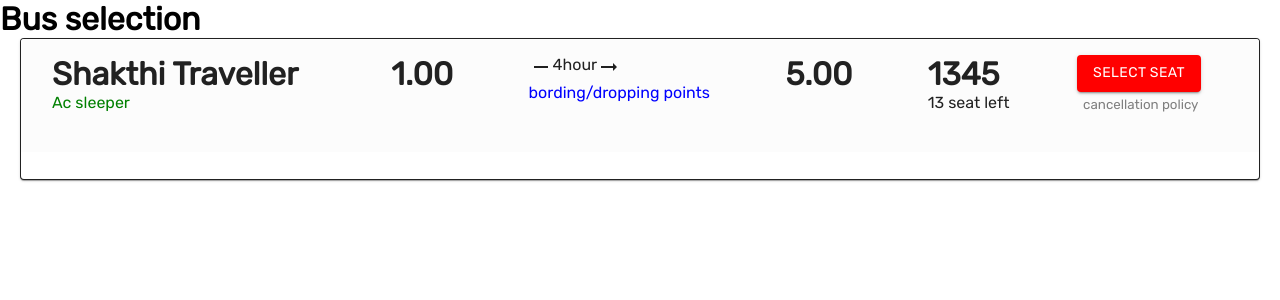
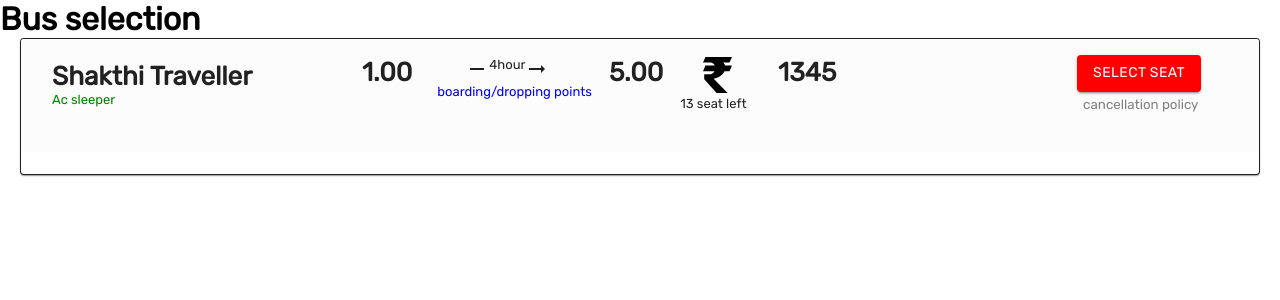
Before and after one commit to kamalgupta97/yatra_clone, a React (Create React App) app in the folder frontend/: page /busselection in a window 1280 px wide. Shown: the top 300 px of the page. Built offline with nearby package versions, Linux system fonts and the light colour scheme.

Commit message:
bus selesction css part updated

```diff
--- a/frontend/src/Pages/BusSelection/BusSelectionCard.jsx
+++ b/frontend/src/Pages/BusSelection/BusSelectionCard.jsx
@@ -8,13 +8,15 @@
 import RemoveIcon from "@material-ui/icons/Remove";
 import { useTheme } from "@material-ui/core/styles";
 import { SeatSelection } from "../SeatSelection/SeatSelection";
+import rupee from '../BusSelection/Images/rupee.svg'
 
 const useStyles = makeStyles((theme) => ({
   root: {
     minWidth: 275,
     border: "1px solid",
-    height: "140px",
+    height: "135px",
     margin: "0 20px",
+    fontSize:"13px",
     "&:hover": {
       boxShadow: "-3px -6px 80px -15px rgba(0,0,0,0.47)",
     },
@@ -33,12 +35,29 @@
     color: "gray",
     marginTop: "4px",
   },
+  Duration_Cont:{
+    display: 'inline-flex',
+    marginLeft:"28px",
+    [theme.breakpoints.down("sm")]: {
+      marginLeft: "0px",
+      marginBottom:"0"
+    },
+  },
+  fair_cont:{
+    display: "inline-flex",
+    width: "50%",
+    justifyContent:"space-around"
+  }
+
 }));
 
 const SelectionCard = ({ handleCancelPolicy }) => {
   const classes = useStyles();
   const theme = useTheme();
   const [openSelectseat,setopenSelectseat]=React.useState(false)
+  const handleSeatSelection = ()=>{
+    setopenSelectseat(!openSelectseat)
+  }
 
   return (
     <Card className={classes.root}>
@@ -51,23 +70,26 @@
             </div>
           </div>
           <div className={styles.Column2}>
-            <h1>1.00</h1>
+            <h1 style={{marginRight:"8px"}}>1.00</h1>
             <div>
-              <div style={{ display: "inline-flex" }}>
+              <div className={classes.Duration_Cont}>
                 <RemoveIcon fontSize="medium" />
                 <p className={styles.Duration_Para}>4hour</p>
                 <ArrowRightAltIcon fontSize="medium" />
               </div>
-              <p style={{ color: "blue" }}>bording/dropping points</p>
+              <p className={styles.Boarding_Dropping_point}>boarding/dropping points</p>
             </div>
             <h1>5.00</h1>
             <div>
-              <h1 className={styles.Bus_fair}>1345</h1>
-              <p>13 seat left</p>
+             <div className={classes.fair_cont}>
+               <img  width="16%" src={rupee} alt="Rupee Icon" />
+             <h1 className={styles.Bus_fair}>1345</h1>
+             </div>
+              <p className={styles.Seat_left}>13 seat left</p>
             </div>
           </div>
           <div className={styles.Column3}>
-            <Button className={classes.btn} variant="contained" onClick={()=>{setopenSelectseat(true)}}>
+            <Button onClick={handleSeatSelection} className={classes.btn} variant="contained">
               Select seat
             </Button>
             <button
@@ -83,7 +105,6 @@
       openSelectseat && <SeatSelection setopenSelectseat={setopenSelectseat}/>
     }
     </Card>
-
   );
 };
 
--- a/frontend/src/Pages/BusSelection/BusSelectionCard.module.css
+++ b/frontend/src/Pages/BusSelection/BusSelectionCard.module.css
@@ -25,6 +25,9 @@
     padding: 0 15px;
     grid-area: col3;
 }
+.Boarding_Dropping_point{
+    color: blue;
+}
 
 @media screen and (max-width:420px) {
     .Card_bus_selection {
@@ -43,6 +46,13 @@
         font-size: 12px;
     }
     .Bus_fair {
-        margin-left: 14px;
+        margin-left: 20px;
     }
+    .Seat_left{
+        margin-left: 10px;
+    }
+    .Boarding_Dropping_point{
+        visibility: hidden;
+    }
+
 }
```
Also changed, not shown: frontend/src/Pages/BusSelection/Images/rupee.svg (added).
